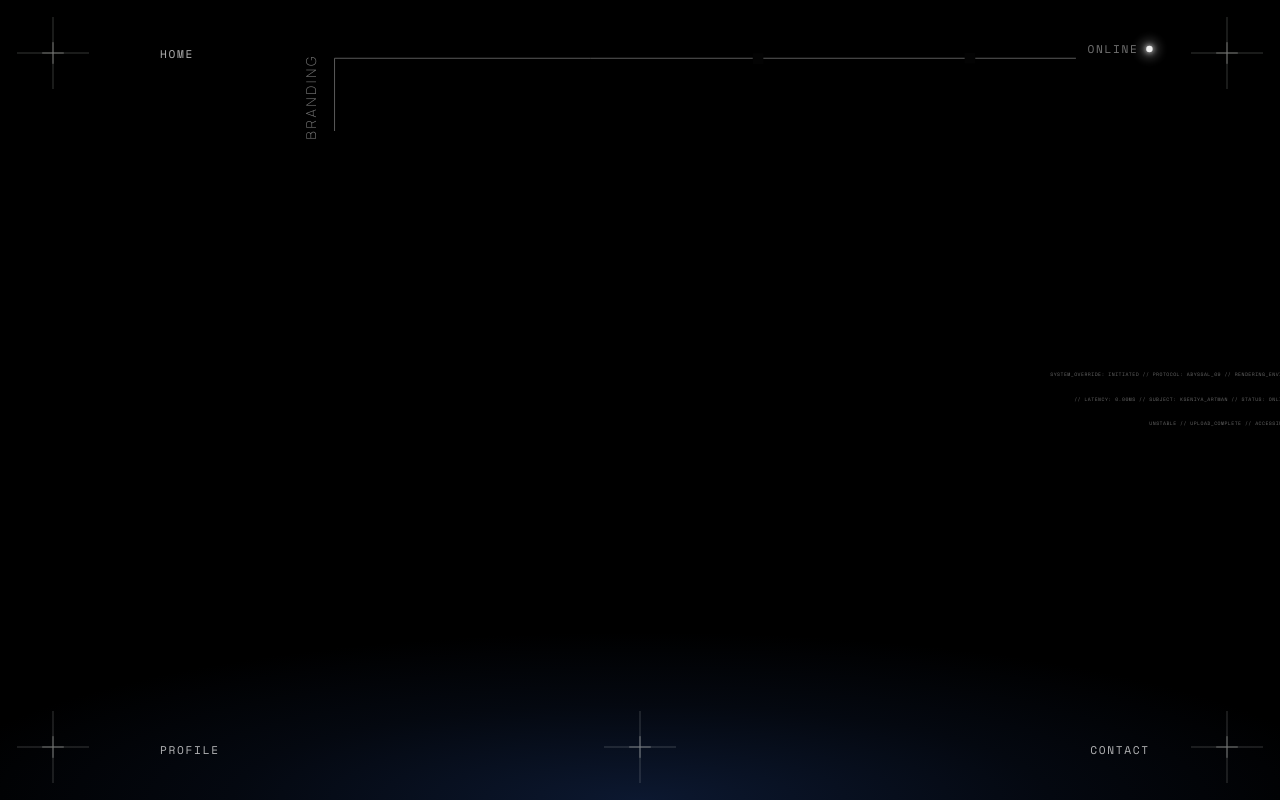
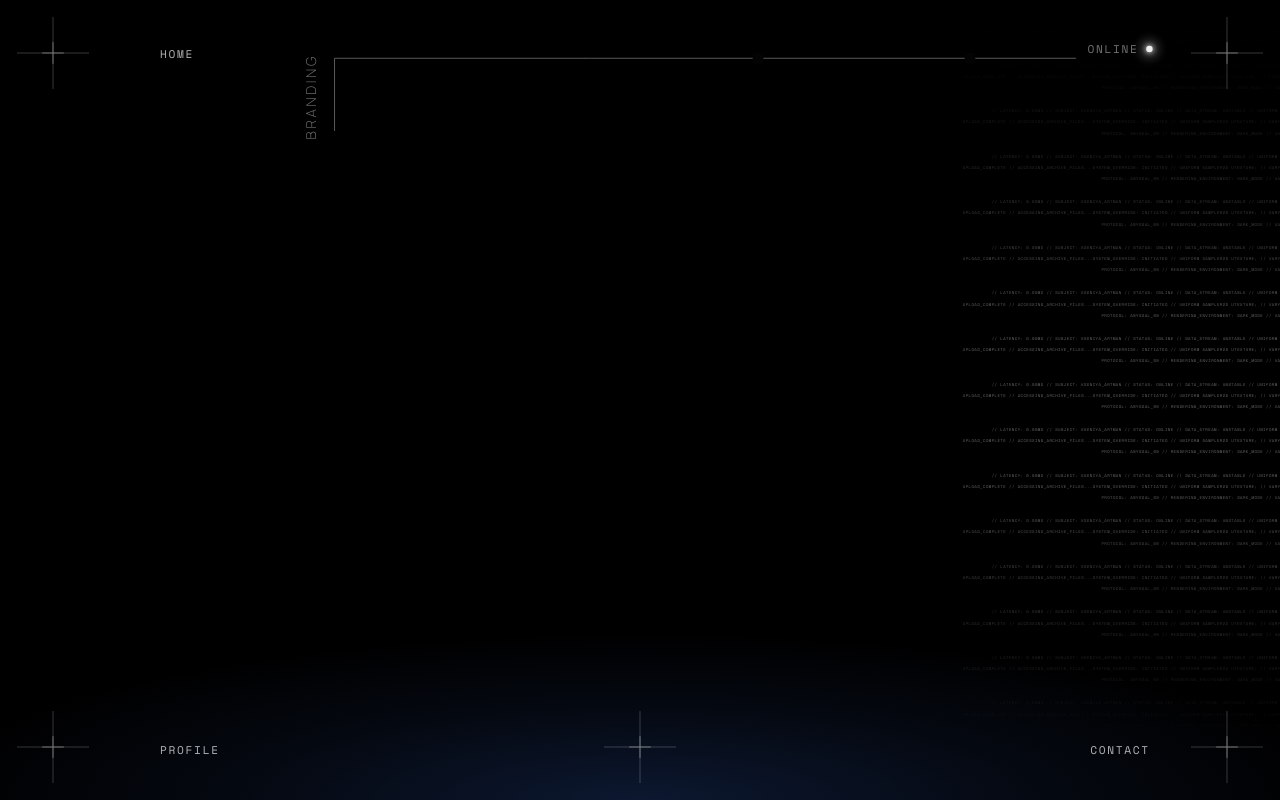
Before and after one commit to Igorvl/ksar-site, a React (Vite) app: page /projects in a window 1280 px wide. Built offline with nearby package versions, Linux system fonts and the light colour scheme.

Commit message:
feat: Update Projects page right column with data stream text and fade mask

```diff
--- a/src/pages/ProjectsPage.css
+++ b/src/pages/ProjectsPage.css
@@ -296,22 +296,33 @@
    ============================================ */
 .info-panel {
     position: fixed;
-    top: 50%;
+    top: 0;
+    bottom: 0;
     right: -4rem;
-    transform: translateY(-50%);
+    height: 100vh;
+    transform: none;
     display: flex;
     flex-direction: column;
+    justify-content: space-between;
+    padding: 1rem 0;
     gap: 1rem;
     text-align: right;
-    z-index: 50;
-    max-width: 600px;
+    max-width: 720px;
     flex-wrap: nowrap;
+    overflow: hidden;
+    -webkit-mask-image: linear-gradient(to bottom, transparent 0%, rgba(0, 0, 0, 0.03) 8%, black 40%, black 60%, rgba(0, 0, 0, 0.03) 92%, transparent 100%);
+    mask-image: linear-gradient(to bottom, transparent 0%, rgba(0, 0, 0, 0.03) 8%, black 40%, black 60%, rgba(0, 0, 0, 0.03) 92%, transparent 100%);
+}
+
+.info-block {
+    display: flex;
+    flex-direction: column;
 }
 
 .info-label {
     font-family: var(--font-nav);
-    font-size: 0.3rem;
-    letter-spacing: 0.1em;
+    font-size: 0.25rem;
+    letter-spacing: 0.11em;
     color: rgba(255, 255, 255, 0.4);
     line-height: 1.8;
     margin: 0;
--- a/src/pages/ProjectsPage.jsx
+++ b/src/pages/ProjectsPage.jsx
@@ -49,9 +49,13 @@ export default function ProjectsPage() {
 
             {/* === INFO BLOCK (Right Side) === */}
             <aside className="info-panel">
-                <p className="info-label font-nav">SYSTEM_OVERRIDE: INITIATED // PROTOCOL: ABYSSAL_09 // RENDERING_ENVIRONMENT: DARK_MODE</p>
-                <p className="info-label font-nav">// LATENCY: 0.00MS // SUBJECT: KSENIYA_ARTMAN // STATUS: ONLINE // DATA_STREAM:</p>
-                <p className="info-label font-nav">UNSTABLE // UPLOAD_COMPLETE // ACCESSING_ARCHIVE_FILES...</p>
+                {Array.from({ length: 20 }).map((_, i) => (
+                    <div key={i} className="info-block">
+                        <p className="info-label font-nav">// LATENCY: 0.00MS // SUBJECT: KSENIYA_ARTMAN // STATUS: ONLINE // DATA_STREAM: UNSTABLE // UNIFORM VEC2 WINRESOLUTION; //</p>
+                        <p className="info-label font-nav">UPLOAD_COMPLETE // ACCESSING_ARCHIVE_FILES...SYSTEM_OVERRIDE: INITIATED // UNIFORM SAMPLER2D UTEXTURE; // VARYING VEC3 EYEVECTOR; //</p>
+                        <p className="info-label font-nav">PROTOCOL: ABYSSAL_09 // RENDERING_ENVIRONMENT: DARK_MODE // VARYING VEC3 WORLDNORMAL</p>
+                    </div>
+                ))}
             </aside>
 
         </main>
```
